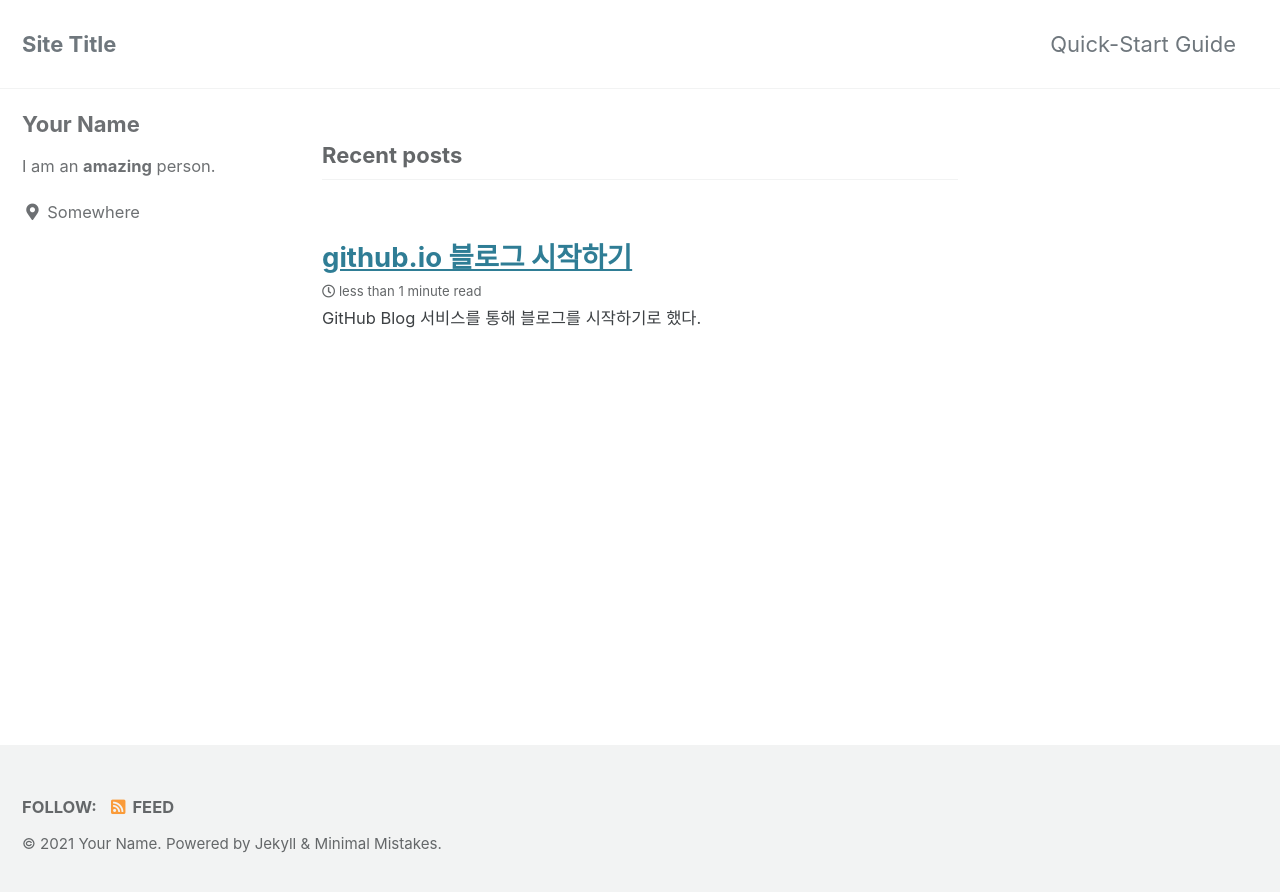
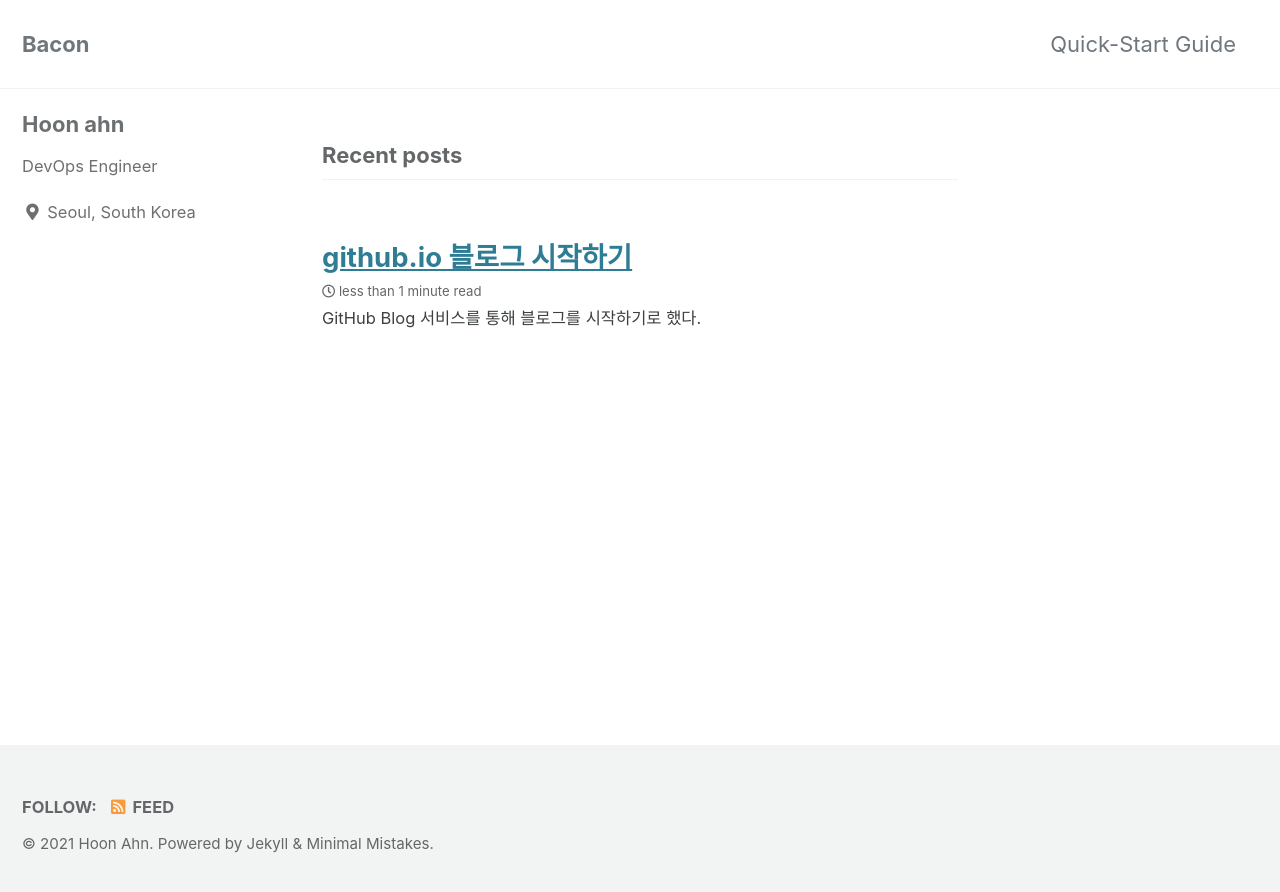
Before and after one commit to hoonahn/hoonahn.github.io, a Jekyll site: the page built from index.html, in a window 1280 px wide. Shown: the top 892 px of the page. Built offline with Jekyll 4.4.1, drawn with Linux system fonts in a browser that asks for light colours; cached includes are drawn as plain includes; the list of posts is cut into pages by our own code.

Commit message:
Set config

```diff
--- a/_config.yml
+++ b/_config.yml
@@ -16,11 +16,11 @@ minimal_mistakes_skin    : "default" # "air", "aqua", "contrast", "dark", "dirt"
 
 # Site Settings
 locale                   : "en-US"
-title                    : "Site Title"
+title                    : "Bacon"
 title_separator          : "-"
 subtitle                 : # site tagline that appears below site title in masthead
-name                     : "Your Name"
-description              : "An amazing website."
+name                     : "Hoon Ahn"
+description              : "Tech Blog"
 url                      : # the base hostname & protocol for your site e.g. "https://mmistakes.github.io"
 baseurl                  : # the subpath of your site, e.g. "/blog"
 repository               : # GitHub username/repo-name e.g. "mmistakes/minimal-mistakes"
@@ -101,10 +101,10 @@ analytics:
 
 # Site Author
 author:
-  name             : "Your Name"
+  name             : "Hoon ahn"
   avatar           : # path of avatar image, e.g. "/assets/images/bio-photo.jpg"
-  bio              : "I am an **amazing** person."
-  location         : "Somewhere"
+  bio              : "DevOps Engineer"
+  location         : "Seoul, South Korea"
   email            :
   links:
     - label: "Email"
```
